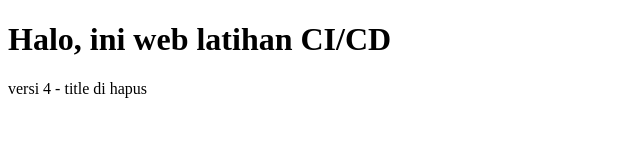
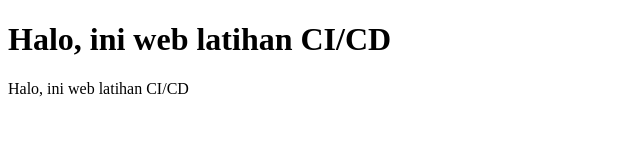
Before and after one commit to Alice09999/CI-CD-pipeline, a plain HTML site: page public/index.html in a window 1280 px wide. Shown: the full height of the page, 0-640 px from the left. Drawn offline with Linux system fonts and the light colour scheme.

Commit message:
Remove title and update paragraph in index.html
Removed the title from the HTML head and updated the paragraph text.

```diff
--- a/public/index.html
+++ b/public/index.html
@@ -1,10 +1,10 @@
 <!DOCTYPE html>
 <html>
 <head>
-
+<title>Latihan CI/CD</title>
 </head>
 <body>
  <h1>Halo, ini web latihan CI/CD</h1>
- <p>versi 4 - title di hapus</p>
+ <p>Halo, ini web latihan CI/CD</p>
 </body>
 </html>
```
